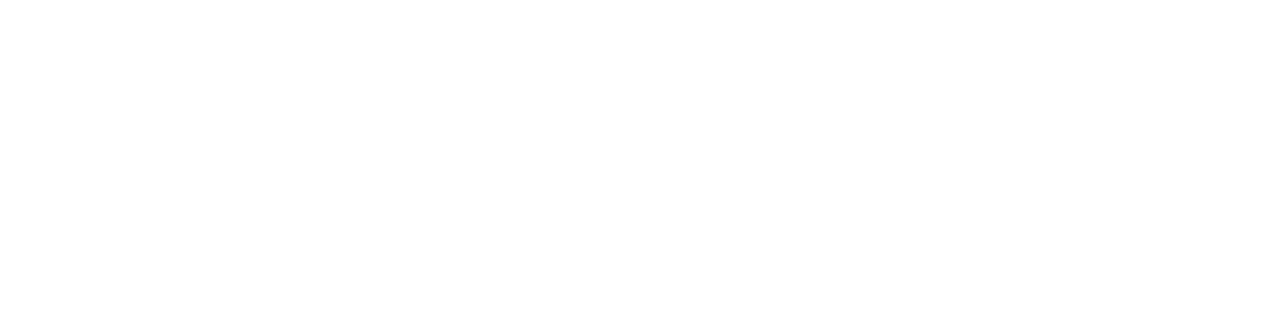
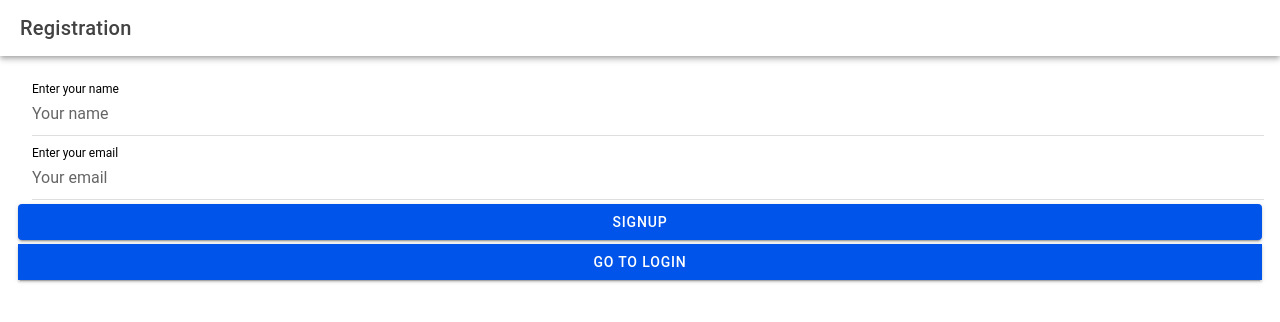
Before and after one commit to ArkDriveDev/it35-lab, a React (Vite) app: page /it35-lab/registration in a window 1280 px wide. Shown: the top 322 px of the page. Built offline with nearby package versions, Linux system fonts and the light colour scheme.

Commit message:
Created login and registration

```diff
--- a/src/App.tsx
+++ b/src/App.tsx
@@ -33,6 +33,7 @@
 import './theme/variables.css';
 import Login from './pages/Login';
 import Menu from './pages/Menu';
+import Registration from './pages/Registration';
 
 setupIonicReact();
 
@@ -41,6 +42,7 @@
     <IonReactRouter>
       <IonRouterOutlet>
         <Route exact path="/it35-lab" component={Login} />
+        <Route exact path="/it35-lab/registration" component={Registration} />
         <Route path="/it35-lab/app" component={Menu} />
       </IonRouterOutlet>
     </IonReactRouter>
--- a/src/pages/Login.tsx
+++ b/src/pages/Login.tsx
@@ -1,13 +1,13 @@
 import {
     IonButton,
-    IonButtons,
       IonContent,
       IonHeader,
-      IonMenuButton,
       IonPage,
       IonTitle,
       IonToolbar,
-      useIonRouter
+      useIonRouter,
+      IonItem,
+      IonInput
   } from '@ionic/react';
 
   const Login: React.FC = () => {
@@ -16,6 +16,9 @@
     const doLogin = () => {
         navigation.push('/it35-lab/app','forward','replace');
     }
+    const doregister = () => {
+      navigation.push('/it35-lab/registration','forward','replace');
+  }
     return (
       <IonPage>
         <IonHeader>
@@ -24,8 +27,17 @@
           </IonToolbar>
         </IonHeader>
         <IonContent className='ion-padding'>
+        <IonItem>
+        <IonInput label="Text input" placeholder="Username:"></IonInput>
+        </IonItem>
+        <IonItem>
+        <IonInput label="Text input" placeholder="Email:"></IonInput>
+      </IonItem>
             <IonButton onClick={() => doLogin()} expand="full">
                 Login
+            </IonButton>
+            <IonButton onClick={() => doregister()} expand="full">
+               register
             </IonButton>
         </IonContent>
       </IonPage>
--- /dev/null
+++ b/src/pages/Registration.tsx
@@ -0,0 +1,159 @@
+import React, { useState, useRef } from 'react';
+import {
+  IonButtons,
+  IonButton,
+  IonModal,
+  IonHeader,
+  IonContent,
+  IonToolbar,
+  IonTitle,
+  IonPage,
+  IonItem,
+  IonInput,
+  useIonRouter,
+  IonCard,
+  IonCardContent,
+  IonCardHeader,
+  IonCardSubtitle,
+  IonCardTitle,
+  IonLabel
+} from '@ionic/react';
+import { OverlayEventDetail } from '@ionic/core/components';
+
+function Registration() {
+  const modal = useRef<HTMLIonModalElement>(null);
+  const input = useRef<HTMLIonInputElement>(null);
+ const navigation = useIonRouter();
+
+    const doLogin = () => {
+        navigation.push('/it35-lab','forward','replace');
+    }
+  const [message, setMessage] = useState(
+    'This modal example uses triggers to automatically open a modal when the button is clicked.'
+  );
+
+  function confirm() {
+    modal.current?.dismiss(input.current?.value, 'confirm');
+  }
+
+  function onWillDismiss(event: CustomEvent<OverlayEventDetail>) {
+    if (event.detail.role === 'confirm') {
+      setMessage(`Hello, ${event.detail.data}!`);
+    }
+  }
+  const [name, setName] = useState('');
+  const [email, setEmail] = useState('');
+
+  // Define the event type as CustomEvent with a 'detail' property
+  const handleNameChange = (e: CustomEvent) => {
+    setName(e.detail.value); // Access the value from e.detail
+  };
+
+  const handleEmailChange = (e: CustomEvent) => {
+    setEmail(e.detail.value); // Access the value from e.detail
+  };
+  return (
+    <IonPage>
+      <IonHeader>
+        <IonToolbar>
+          <IonTitle>Registration</IonTitle>
+        </IonToolbar>
+      </IonHeader>
+      <IonContent className="ion-padding">
+      <IonItem>
+        <IonLabel position="stacked">Enter your name</IonLabel>
+        <IonInput
+          value={name} // Bind state to input value
+          onIonChange={handleNameChange} // Update state on change
+          type="text"
+          placeholder="Your name"
+        />
+      </IonItem>
+
+      <IonItem>
+        <IonLabel position="stacked">Enter your email</IonLabel>
+        <IonInput
+          value={email} // Bind state to input value
+          onIonChange={handleEmailChange} // Update state on change
+          type="text"
+          placeholder="Your email"
+        />
+      </IonItem>
+
+        <IonButton id="open-modal" expand="block">
+            Signup
+        </IonButton>
+        <IonButton onClick={() => doLogin()} expand="full">
+             go to login
+            </IonButton>
+        <IonModal ref={modal} trigger="open-modal" onWillDismiss={(event) => onWillDismiss(event)}>
+          <IonHeader>
+            <IonToolbar>
+              <IonButtons slot="start">
+                <IonButton onClick={() => modal.current?.dismiss()}>Cancel</IonButton>
+              </IonButtons>
+              <IonTitle>your inputs</IonTitle>
+              <IonButtons slot="end">
+                <IonButton id="open-modal2" strong={true}>
+                  confirm
+                </IonButton>
+              </IonButtons>
+            </IonToolbar>
+          </IonHeader>
+          <IonContent className="ion-padding">
+            <IonItem>
+            <IonCard>
+                <IonCardHeader>
+                <IonCardTitle>Your username input</IonCardTitle>
+                    <IonCardSubtitle>Username:</IonCardSubtitle>
+                    </IonCardHeader>
+
+                <IonCardContent>{name}</IonCardContent>
+            </IonCard>
+              </IonItem>
+              <IonItem>
+              <IonCard>
+                <IonCardHeader>
+                <IonCardTitle>Your email input</IonCardTitle>
+                    <IonCardSubtitle>Email:</IonCardSubtitle>
+                    </IonCardHeader>
+
+                <IonCardContent>{name}</IonCardContent>
+            </IonCard>
+            </IonItem>
+          </IonContent>
+        </IonModal>
+
+        <IonModal ref={modal} trigger="open-modal2" onWillDismiss={(event) => onWillDismiss(event)}>
+        <IonHeader>
+            <IonTitle>you confirmed</IonTitle>
+        </IonHeader>
+        <IonContent className="ion-padding">
+            <IonItem>
+            <IonCard>
+                <IonCardHeader>
+                <IonCardTitle>Your Username</IonCardTitle>
+                    <IonCardSubtitle>Username:</IonCardSubtitle>
+                    </IonCardHeader>
+
+                <IonCardContent>{name}</IonCardContent>
+            </IonCard>
+              </IonItem>
+              <IonItem>
+              <IonCard>
+                <IonCardHeader>
+                <IonCardTitle>Your Email</IonCardTitle>
+                    <IonCardSubtitle>Email:</IonCardSubtitle>
+                    </IonCardHeader>
+
+                <IonCardContent>{name}</IonCardContent>
+            </IonCard>
+            </IonItem>
+          </IonContent>
+        </IonModal>
+      </IonContent>
+    </IonPage>
+  );
+}
+
+export default Registration;
```
